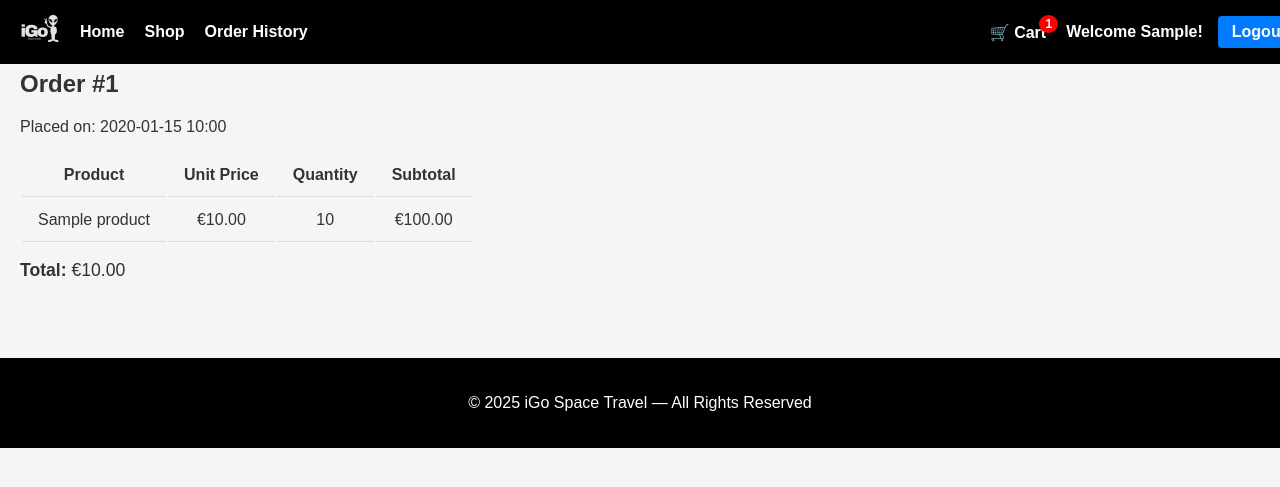
After one commit to lra2001/igospace, a Flask app: page /order/1 in a window 1280 px wide. The commit adds this page. Shown: the top 487 px of the page. Run offline with Flask 3, Linux system fonts and the light colour scheme; a user stored in the database is signed in; tables that the repository leaves empty hold one stand-in row (values such as "Sample post"); some libraries are stand-ins or nearby versions.

Commit message:
add order details
- add order details page and route
- add footer
- fix js to only load on shop.html
- fix indention on pages
- styling
- create temp file to generate hashed pwds to be able to update values on db

```diff
--- a/app.py
+++ b/app.py
@@ -263,5 +263,16 @@ def order_history():
     orders = Order.query.filter_by(user_id=current_user.id).order_by(Order.id.desc()).all()
     return render_template('order-history.html', orders=orders)
 
+@app.route('/order/<int:order_id>')
+@login_required
+def order_details(order_id):
+    order = Order.query.filter_by(id=order_id, user_id=current_user.id).first()
+
+    if not order:
+        flash("Order not found.", "danger")
+        return redirect(url_for('order_history'))
+
+    return render_template('order-details.html', order=order)
+
 if __name__ == "__main__":
     app.run(debug=True)
--- a/static/css/style.css
+++ b/static/css/style.css
@@ -5,6 +5,10 @@ body {
     padding: 0;
     background: #f5f5f5;
     color: #333;
+}
+
+.content {
+    padding: 50px 20px 20px 20px;
 }
 
 /* --- Hero Section --- */
@@ -61,8 +65,10 @@ body {
     border: none;
     cursor: pointer;
     display: flex;
-    align-items: center; /* Align icon to center */
-    justify-content: center; /* Center horizontally */
+    align-items: center;
+    /* Align icon to center */
+    justify-content: center;
+    /* Center horizontally */
     height: 40px;
     width: 40px;
     padding: 0;
@@ -160,12 +166,17 @@ body {
 
 /* NavBar styling */
 nav {
+    position: fixed;
+    top: 0;
+    left: 0;
+    width: 100%;
     background: #000000;
     color: white;
     display: flex;
     justify-content: space-between;
     align-items: center;
     padding: 10px 20px;
+    z-index: 1000;
     font-family: Arial, sans-serif;
 }
 
@@ -398,7 +409,7 @@ form select {
 }
 
 form input:focus,
-form select:focus{
+form select:focus {
     outline: none;
     border-color: #6f8cc7;
     background: #283446;
@@ -439,14 +450,17 @@ form input[type="submit"]:hover {
     background-color: #ff3b2e;
 }
 
-.cart-table {
+.cart-table,
+.order-details-form {
     width: 100%;
     border-collapse: collapse;
     margin-bottom: 1rem;
 }
 
 .cart-table th,
-.cart-table td {
+.cart-table td,
+.order-details-form th,
+.order-details-form td {
     padding: 0.75rem 1rem;
     text-align: center;
     vertical-align: middle;
@@ -486,7 +500,7 @@ form input.input-error {
     padding: 32px 24px;
     background: #121621;
     border-radius: 12px;
-    box-shadow: 0 4px 16px rgba(0,0,0,0.25);
+    box-shadow: 0 4px 16px rgba(0, 0, 0, 0.25);
     text-align: center;
     color: #eee;
 }
@@ -537,21 +551,25 @@ form input.input-error {
 
 .order-header {
     display: flex;
-  align-items: center;      /* Vertically center items */
+    align-items: center;
+    /* Vertically center items */
     gap: 10px;
 }
 
 .order-header p {
-  margin: 0;                /* Remove default margin */
+    margin: 0;
+    /* Remove default margin */
     font-size: 1.1rem;
     font-weight: bolder;
-  line-height: 1;           /* Tighter vertical alignment */
+    line-height: 1;
+    /* Tighter vertical alignment */
     display: flex;
     align-items: center;
 }
 
 .order-header .confirmation-icon {
-  margin: 0;                /* Remove extra margin */
+    margin: 0;
+    /* Remove extra margin */
     display: flex;
     align-items: center;
 }
@@ -560,7 +578,8 @@ form input.input-error {
     color: #4BB543;
     font-size: 1.3rem;
     margin-left: 6px;
-  margin-bottom: 0;         /* Remove bottom margin */
+    margin-bottom: 0;
+    /* Remove bottom margin */
 }
 
 .order-details-btn {
@@ -569,6 +588,21 @@ form input.input-error {
     display: inline-block;
 }
 
-.order-card p{
-    margin-bottom: 0px; /* Reduce space below the total */
+.order-card p {
+    margin-bottom: 0px;
+    /* Reduce space below the total */
 }
+
+.total {
+    text-align: left;
+    font-size: 1.1rem;
+    margin-top: 1rem;
+}
+
+footer {
+    text-align: center;
+    padding: 20px;
+    background-color: #000000;
+    color: white;
+    margin-top: 40px;
+}
--- a/static/js/script.js
+++ b/static/js/script.js
@@ -11,6 +11,7 @@ document.querySelectorAll('.remove-icon').forEach(function(btn) {
 });
 
 // Get elements for thumbnail and modal
+if (document.querySelector('.thumbnail')) {
 const modal = document.getElementById("imageModal");
 const modalImg = document.getElementById("modalImage");
 const closeBtn = document.querySelector(".close");
@@ -32,3 +33,4 @@ window.onclick = (event) => {
     modal.style.display = "none";
   }
 };
+}
--- a/templates/base.html
+++ b/templates/base.html
@@ -57,6 +57,10 @@
     {% block content %}{% endblock %}
   </section>
 
+  <footer>
+    <p>&copy; 2025 iGo Space Travel — All Rights Reserved</p>
+  </footer>
+
   {% block scripts %}
   <script src="https://kit.fontawesome.com/5860ee4324.js" crossorigin="anonymous"></script>
   <script src="https://ajax.googleapis.com/ajax/libs/jquery/3.5.1/jquery.min.js"></script>
--- a/templates/cart.html
+++ b/templates/cart.html
@@ -23,7 +23,8 @@
         <td class="product-name">{{ item.product.name if item.product is defined else item['product'].name }}</td>
         <td>
           <input type="number" name="quantities[{{ item.id if item.id is defined else item['product'].id }}]"
-            value="{{ item.quantity if item.quantity is defined else item['quantity'] }}" min="0" class="quantity-input">
+            value="{{ item.quantity if item.quantity is defined else item['quantity'] }}" min="0"
+            class="quantity-input">
         </td>
         <td>
           €{{ "%.2f"|format((item.product.price * item.quantity) if item.product is defined else item['subtotal']) }}
--- /dev/null
+++ b/templates/order-details.html
@@ -0,0 +1,34 @@
+{% extends 'base.html' %}
+
+{% block title %}Order #{{ order.id }} Details{% endblock %}
+
+{% block header %}
+<h1>Order #{{ order.id }}</h1>
+<p>Placed on: {{ order.created_at.strftime('%Y-%m-%d %H:%M') }}</p>
+{% endblock %}
+
+{% block content %}
+<div class="order-details-form">
+    <table>
+        <thead>
+            <tr>
+                <th>Product</th>
+                <th>Unit Price</th>
+                <th>Quantity</th>
+                <th>Subtotal</th>
+            </tr>
+        </thead>
+        <tbody>
+            {% for item in order.items %}
+            <tr>
+                <td>{{ item.product.name }}</td>
+                <td>€{{ "%.2f"|format(item.price) }}</td>
+                <td>{{ item.quantity }}</td>
+                <td>€{{ "%.2f"|format(item.price * item.quantity) }}</td>
+            </tr>
+            {% endfor %}
+        </tbody>
+    </table>
+    <p class="total"><strong>Total:</strong> €{{ "%.2f"|format(order.total_amount) }}</p>
+</div>
+{% endblock %}
--- a/templates/order-history.html
+++ b/templates/order-history.html
@@ -13,7 +13,8 @@
     </div>
     <p>Placed: {{ order.created_at.strftime('%d %b %Y %H:%M') }}</p>
     <p>Total: €{{ "%.2f"|format(order.total_amount) }}</p>
-    <a href="{{ url_for('order_confirmation', order_id=order.id) }}" class="btn btn-primary order-details-btn">View Details</a>
+    <a href="{{ url_for('order_details', order_id=order.id) }}" class="btn btn-primary order-details-btn">View
+      Details</a>
   </div>
   {% endfor %}
 </div>
--- a/templates/shop.html
+++ b/templates/shop.html
@@ -11,7 +11,8 @@
   {% for product in products %}
   <div class="product-card">
     {% if product.image_url %}
-    <img src="{{ url_for('static', filename=product.image_url) }}" alt="{{ product.name }}" class="thumbnail" data-full="{{ url_for('static', filename=product.image_url) }}">
+    <img src="{{ url_for('static', filename=product.image_url) }}" alt="{{ product.name }}" class="thumbnail"
+      data-full="{{ url_for('static', filename=product.image_url) }}">
     {% endif %}
 
     <h2>{{ product.name }}</h2>
--- /dev/null
+++ b/updatepwd.py
@@ -0,0 +1,5 @@
+from flask_bcrypt import Bcrypt
+
+bcrypt = Bcrypt()
+hashed_password = bcrypt.generate_password_hash("testpwd!").decode('utf-8')
+print(hashed_password)
```
Also changed, not shown: templates/checkout.html (line endings or trailing spaces). Lines whose indentation alone changed are shown as unchanged.
